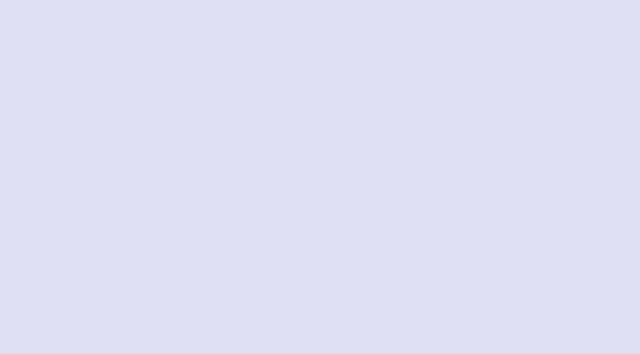
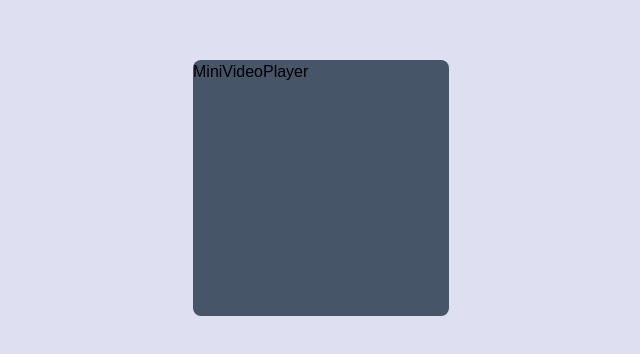
Before and after one commit to Surajit-Tunga/GSAP_Page, a React (Vite) app: page / in a window 1280 px wide. Shown: the part 212-566 px from the top of the page, without its empty margins (319-959 px from the left). Built offline with nearby package versions, Linux system fonts and the light colour scheme; a web font is replaced by a local one.

Commit message:
Update Hero.jsx

```diff
--- a/src/components/Hero.jsx
+++ b/src/components/Hero.jsx
@@ -5,8 +5,10 @@ const Hero = () => {
     <div className='relative h-dvh w-screen overflow-x-hidden'>
         <div id='video-frame' className='relative z-10 h-dvh w-screen overflow-hidden rounded-lg bg-blue-75'>
             <div>
-                <div className='mask-clip-path'>
-
+                <div className='mask-clip-path absolute-center absolute z-50 size-64 bg-slate-600 cursor-pointer overflow-hidden rounded-lg'>
+                    <div>
+                        MiniVideoPlayer
+                    </div>
                 </div>
             </div>
         </div>
```
